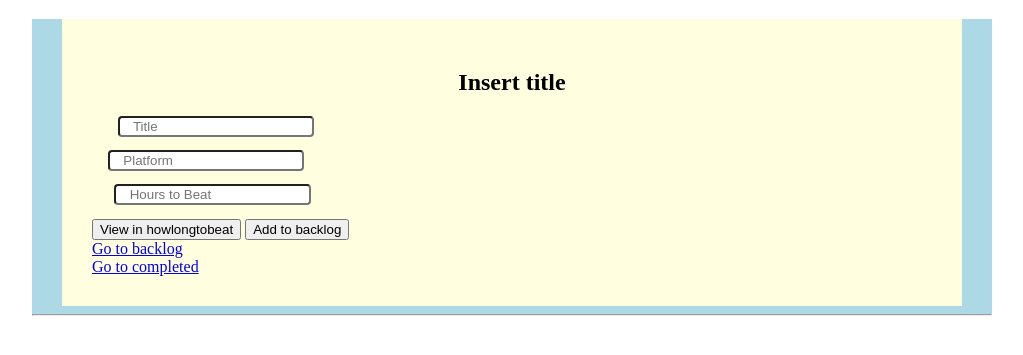
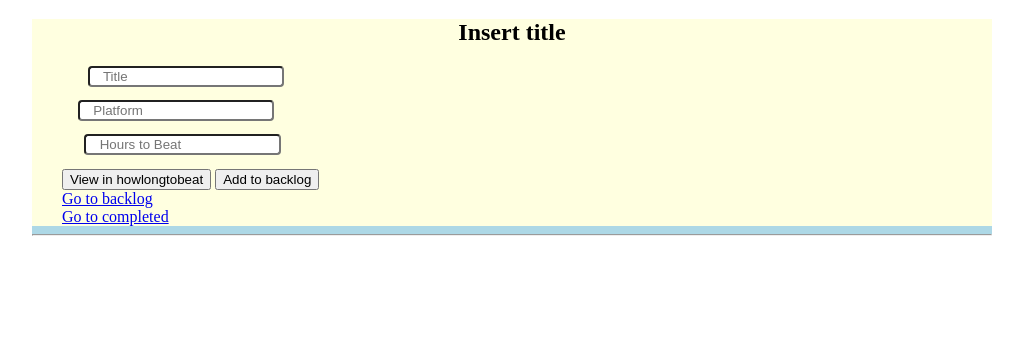
Before and after one commit to brayanmora0992/backlogproject, a plain HTML site: page index.html in a window 1280 px wide. Shown: the part 61-416 px from the top of the page, without its empty margins (128-1151 px from the left). Drawn offline with Linux system fonts and the light colour scheme.

Commit message:
testeando css 6

```diff
--- a/styles.css
+++ b/styles.css
@@ -11,7 +11,7 @@
 
 body {
     font-size: 100%;
-    width: 90%;
+    width: 90vw;
     max-width: 960px;
     margin: 0 auto;
 }
@@ -30,8 +30,8 @@ main {
 
 section {
     background-color: lightyellow;
-    width: 87.5%; /*875 / 960 * 100*/
-    padding: 3.125%; /*120/960 * 100*/
+    width: 93.75%; /*900 / 960 * 100*/
+    padding: 0 3.125%; /*30/960 * 100*/
     margin: 0 auto;
 
 }
```
